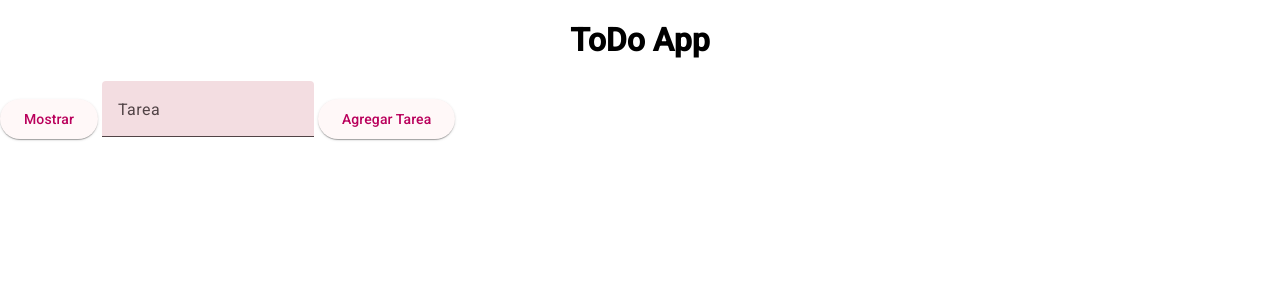
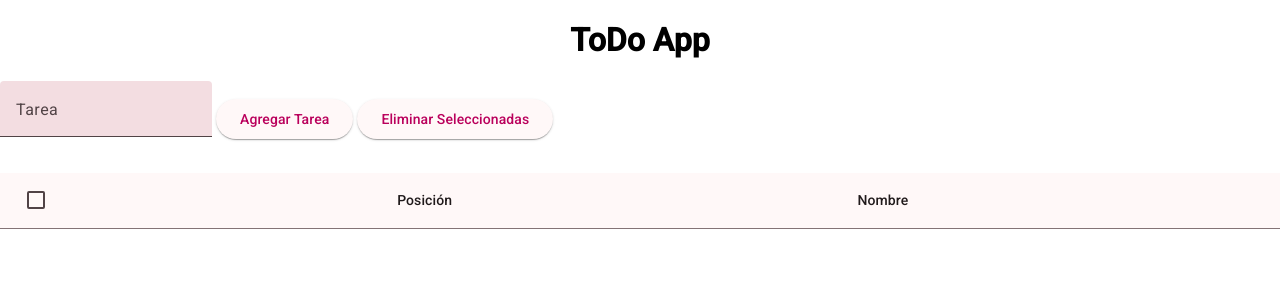
Before and after one commit to JoaquinStechina/Angular-ToDo-App, an Angular app: page / in a window 1280 px wide. Shown: the top 300 px of the page. Built offline with nearby package versions, Linux system fonts and the light colour scheme.

Commit message:
feat: added delete row button

```diff
--- a/src/app/componentes/lista/lista.html
+++ b/src/app/componentes/lista/lista.html
@@ -1,17 +1,14 @@
 <div class="button-div">
-  <button matButton="elevated" (click)="mostrar()">Mostrar</button>
   <mat-form-field class="example-full-width">
     <mat-label>Tarea</mat-label>
     <input matInput [(ngModel)]="nuevaTarea" />
   </mat-form-field>
   <button matButton="elevated" (click)="agregarTarea()">Agregar Tarea</button>
+  <button matButton="elevated" (click)="eliminarTareasSeleccionadas()">
+    Eliminar Seleccionadas
+  </button>
 </div>
-<table
-  mat-table
-  [class.oculto]="isShown"
-  [dataSource]="dataSource"
-  class="mat-elevation-z8"
->
+<table mat-table [dataSource]="dataSource" class="mat-elevation-z8">
   <ng-container matColumnDef="select">
     <th mat-header-cell *matHeaderCellDef>
       <mat-checkbox
--- a/src/app/componentes/lista/lista.ts
+++ b/src/app/componentes/lista/lista.ts
@@ -34,7 +34,6 @@ export class Lista implements OnInit {
   private tareas: Tarea[] = [];
   public dataSource = new MatTableDataSource<Tarea>(this.tareas);
   public selection = new SelectionModel<Tarea>(true, []);
-  public isShown: boolean = true;
 
   ngOnInit(): void {
     this.cargarTareas();
@@ -67,16 +66,21 @@ export class Lista implements OnInit {
     }`;
   }
 
+  public eliminarTareasSeleccionadas(): void {
+    this.tareas = this.tareas.filter(
+      (tarea) => !this.selection.isSelected(tarea)
+    );
+    this.dataSource.data = this.tareas;
+    localStorage.setItem('tareas', JSON.stringify(this.tareas));
+    this.selection.clear;
+  }
+
   private cargarTareas(): void {
     if (typeof window !== 'undefined' && localStorage) {
       const tareasGuardadas = localStorage.getItem('tareas');
       this.tareas = tareasGuardadas ? JSON.parse(tareasGuardadas) : [];
       this.dataSource.data = this.tareas;
     }
-  }
-
-  public mostrar(): void {
-    this.isShown = !this.isShown;
   }
 
   public agregarTarea(): void {
```
